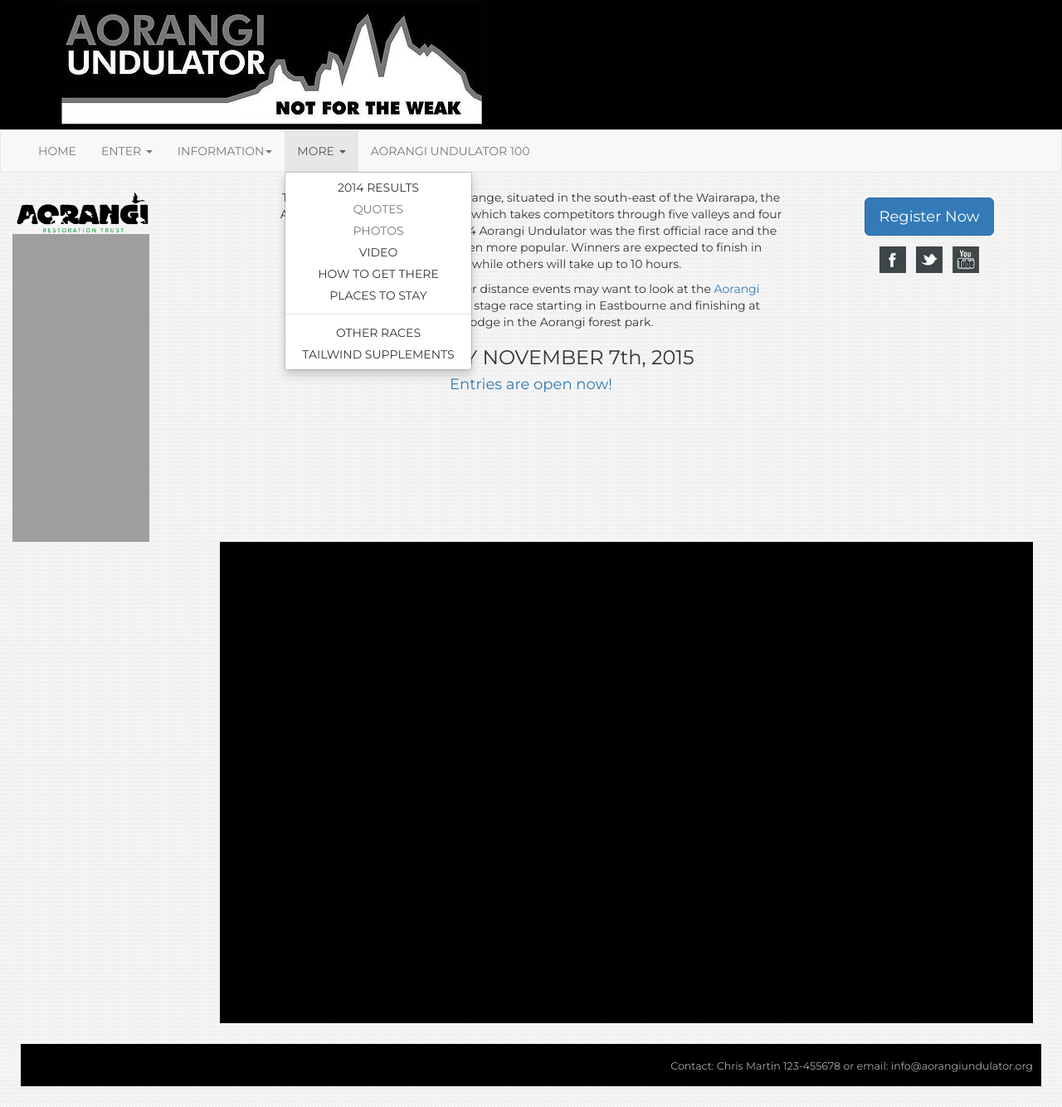
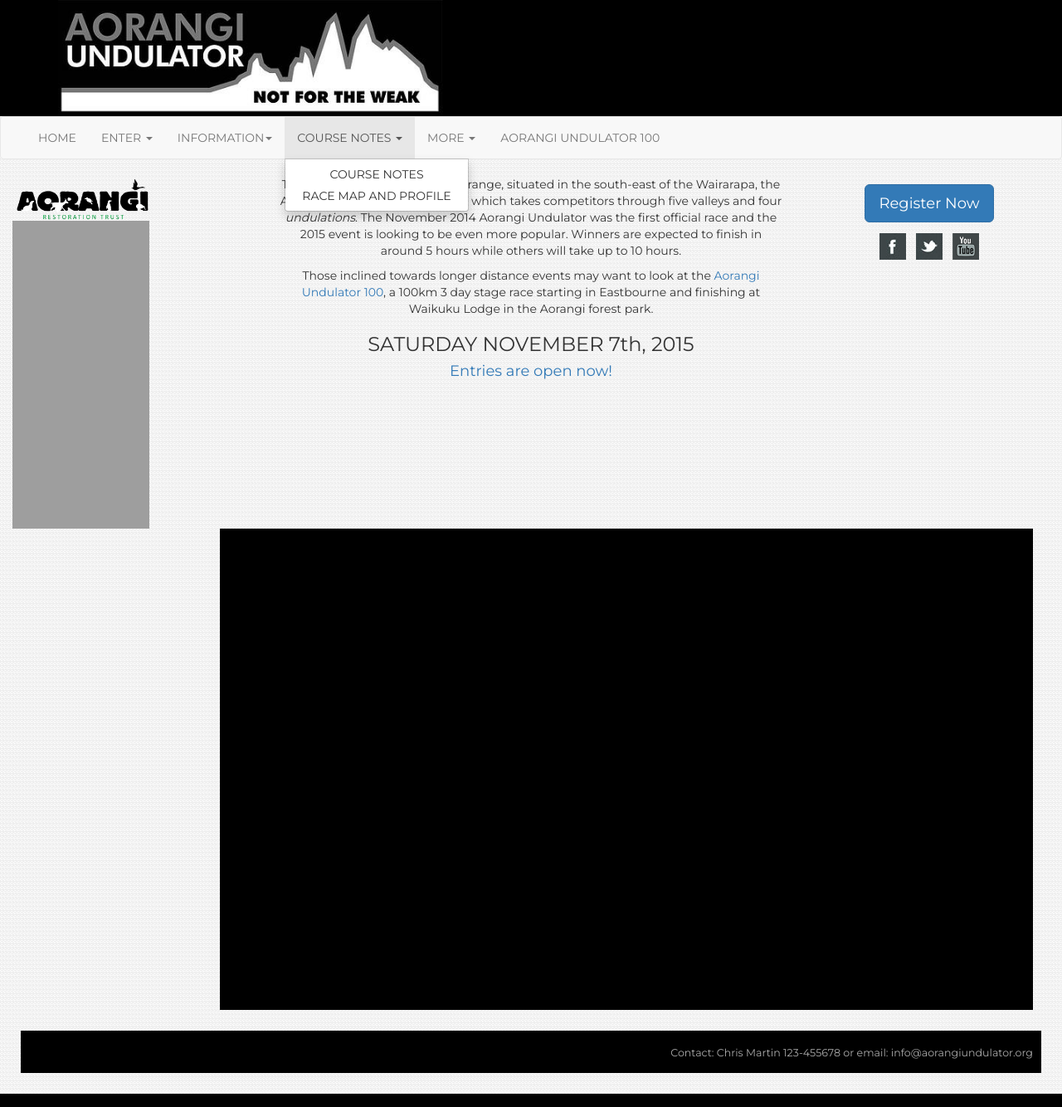
Before and after one commit to robincj/undulator_website, a PHP site: page / in a window 1280 px wide, after a click on "COURSE NOTES". Shown: the whole page at 83% size. Run offline with PHP 8.4, Linux system fonts and the light colour scheme; some libraries are stand-ins or nearby versions; some web fonts are replaced; grey boxes are pictures that could not be loaded.

Commit message:
More merging of A100 info - course notes (incomplete) Re-exported A100 banner image from original vector image.  Looks much cleaner, but now needs to be reduced in size for bandwidth efficiency.

```diff
--- a/A100/css/main.css
+++ b/A100/css/main.css
@@ -1,5 +1,5 @@
 @CHARSET "UTF-8";
 
 header {
-	background-color: red;
+	background-color: #ee3638;
 }
--- a/information/course_notes.php
+++ b/information/course_notes.php
@@ -118,14 +118,14 @@
 </div>
 <script>
 	if ( au_event == "AU" ) {
-		document.getElementById("maincontent_title").innerHTML = 'Aorangi Undulator Course Notes <small>(also A100 Day 2)</small>';
+		document.getElementById("maincontent_title").innerHTML = 'Aorangi Undulator Course Notes<small>(also A100 Day 2)</small>';
 	}
 	else if ( au_event == "A100" ) {
 		document.getElementById("maincontent_toptext").innerHTML = "You will be starting your second day with the 1-day event competitors.<br/>\
 		There is a camp site at the Pinnacles, if you camp there then at 5am on Saturday you can be transported in the support van to the Day 2 start.<br/>\
 		Day 2 finishes in the Putangirua Pinnacles car park.  Transport is available to pick you up from the finish and take you back to your accommodation.<br/>\
 		";
-		document.getElementById("maincontent_title").innerHTML = 'Aorangi Undulator 100 Course Notes: Day 2 <small>(also A.U. 1-day event)</small>';
+		document.getElementById("maincontent_title").innerHTML = 'Aorangi Undulator 100 Course Notes: Day 2<br/><small>(also A.U. 1-day event)</small>';
 	}
 
 </script>
--- a/navbar.php
+++ b/navbar.php
@@ -26,8 +26,8 @@
 
 				<li class="dropdown"><a href="#" class="dropdown-toggle"
 					data-toggle="dropdown" role="button" aria-expanded="false">ENTER <span
-						class="caret"></span>
-				</a>
+						class="caret"></span></a>
+
 					<ul class="dropdown-menu" role="menu">
 						<li><a onClick="loadmaincontent('information/prices.php')">PRICES</a></li>
 						<li><a onClick="loadmaincontent('enter.php')">ENTER</a></li>
@@ -38,61 +38,97 @@
 
 				<li class="dropdown"><a href="#" class="dropdown-toggle"
 					data-toggle="dropdown" role="button" aria-expanded="false">INFORMATION<span
-						class="caret"></span>
-				</a>
+						class="caret"></span></a>
+
 					<ul class="dropdown-menu" role="menu">
-						<li class=""><a
+
+						<li class="AU"><a
+							onClick="loadmaincontent('information/directions.php')">HOW TO
+								GET THERE</a></li>
+						<li class="A100"><a
+							onClick="loadmaincontent('information/directions.php')">DAY 2
+								START: HOW TO GET THERE</a></li>
+						<li class="AU"><a
 							onClick="loadmaincontent('information/schedule.php')">RACE DAY
 								SCHEDULE</a></li>
-						<li><a onClick="loadmaincontent('information/maps.php')">RACE MAP
-								AND PROFILE</a></li>
-						<li><a onClick="loadmaincontent('information/course_notes.php')">COURSE
-								NOTES</a></li>
+						<li class="A100"><a
+							onClick="loadmaincontent('information/schedule.php')">A100 DAY 2
+								SCHEDULE</a></li>
+
 						<li><a onClick="loadmaincontent('information/what_to_expect.php')">WHAT
 								TO EXPECT</a></li>
 						<li onClick="loadmaincontent('information/q_and_a.php')"><a>Q
 								&amp; A</a></li>
 						<li onClick="loadmaincontent('information/equipment_list.php')"><a>EQUIPMENT
 								LIST</a></li>
-						<li onClick="loadmaincontent('information/aorangi_trust.php')"><a>AORANGI
-								TRUST</a></li>
+					</ul></li>
+
+				<li class="dropdown"><a href="#" class="dropdown-toggle"
+					data-toggle="dropdown" role="button" aria-expanded="false">COURSE
+						NOTES <span class="caret"></span>
+				</a>
+					<ul id="course_notes_menu" class="dropdown-menu" role="menu">
+						<li class="AU"><a
+							onClick="loadmaincontent('information/course_notes.php')">COURSE
+								NOTES</a></li>
+						<li class="AU"><a
+							onClick="loadmaincontent('information/maps.php')">RACE MAP AND
+								PROFILE</a></li>
+						<li class="A100"><a
+							onClick="loadmaincontent('information/course_notes_A100_day_1.php')">A100
+								Day 1</a></li>
+						<li class="A100"><a
+							onClick="loadmaincontent('information/course_notes.php')">A100
+								Day 2</a></li>
+						<li class="A100"><a
+							onClick="loadmaincontent('information/course_notes_A100_day_3.php')">A100
+								Day 3</a></li>
 					</ul></li>
 
 				<li class="dropdown"><a href="#" class="dropdown-toggle"
 					data-toggle="dropdown" role="button" aria-expanded="false">MORE <span
-						class="caret"></span>
-				</a>
+						class="caret"></span></a>
+
 					<ul class="dropdown-menu" role="menu">
 
 						<li><a href="results/Undulator Results 2014.xls">2014 RESULTS</a></li>
 						<li class="disabled"><a>QUOTES</a></li>
 						<li class="disabled"><a>PHOTOS</a></li>
 						<li><a onClick="loadmaincontent('youtube.php')">VIDEO</a></li>
-						<li onClick="loadmaincontent('information/directions.php')"><a
-							href="#">HOW TO GET THERE</a></li>
-						<li onClick="loadmaincontent('information/accommodation.php')"><a
-							href="#">PLACES TO STAY</a></li>
+
+						<li><a onClick="loadmaincontent('information/accommodation.php')">PLACES
+								TO STAY</a></li>
 						<li class="divider"></li>
-						<li onClick="loadmaincontent('information/other_races.php')"><a
-							href="#">OTHER RACES</a></li>
-						<li onClick="loadmaincontent('information/sponsor_tailwind.php')"><a>TAILWIND
+						<li><a onClick="loadmaincontent('information/other_races.php')">OTHER
+								RACES</a></li>
+
+						<li onClick="loadmaincontent('information/aorangi_trust.php')"><a>AORANGI
+								TRUST</a></li>
+						<li><a
+							onClick="loadmaincontent('information/sponsor_tailwind.php')">TAILWIND
 								SUPPLEMENTS</a></li>
 					</ul></li>
 
 
-				<li id="othereventlink"></li>
+				<li id="othereventlink"><a class="A100" style="display: none"
+					href="/">AORANGI UNDULATOR (1 day)</a> <a class="AU"
+					style="display: none" href="/A100.php">AORANGI UNDULATOR 100</a></li>
 			</ul>
 
 		</div>
 		<!-- /.navbar-collapse -->
 	</div>
 	<!-- /.container-fluid -->
-<script>
+	<script>
 if ( au_event == "A100" ) {
-	document.getElementById("othereventlink").innerHTML = '<a href="/">AORANGI UNDULATOR (1 day)</a>';
+	//document.getElementById("othereventlink").innerHTML = '<a href="/">AORANGI UNDULATOR (1 day)</a>';
+	$('.AU').css('display', 'none');
+	$('.A100').css('display', 'block');
 }
 else {
-	document.getElementById("othereventlink").innerHTML = '<a href="/A100.php">AORANGI UNDULATOR 100</a>';
+	//document.getElementById("othereventlink").innerHTML = '<a href="/A100.php">AORANGI UNDULATOR 100</a>';
+	$('.A100').css('display', 'none');
+	$('.AU').css('display', 'block');
 }
 </script>
 </nav>
--- a/page_template.php
+++ b/page_template.php
@@ -62,6 +62,9 @@
 	color: #aaa;
 }
 
+.banner_image {
+	height: 10em;
+}
 .share-icon-col {
 	/* text-align: right; */
 
@@ -121,7 +124,7 @@
 		<div class="container">
 			<div class="row">
 				<div class="col-md-12">
-					<img class="img-responsive" src="<?php echo $banner_image ?>" />
+					<img class="banner_image img-responsive" src="<?php echo $banner_image ?>" />
 				</div>
 			</div>
 		</div>
```
Also changed, not shown: A100/information/course_notes/day_1.php (deleted, +0 -27 lines), information/course_notes_A100_day_1.php (added, +74 -0 lines), A100/images/logos/A100_banner.png, information/course_notes_A100_day_3.php (renamed from A100/information/course_notes/day_3.php).
